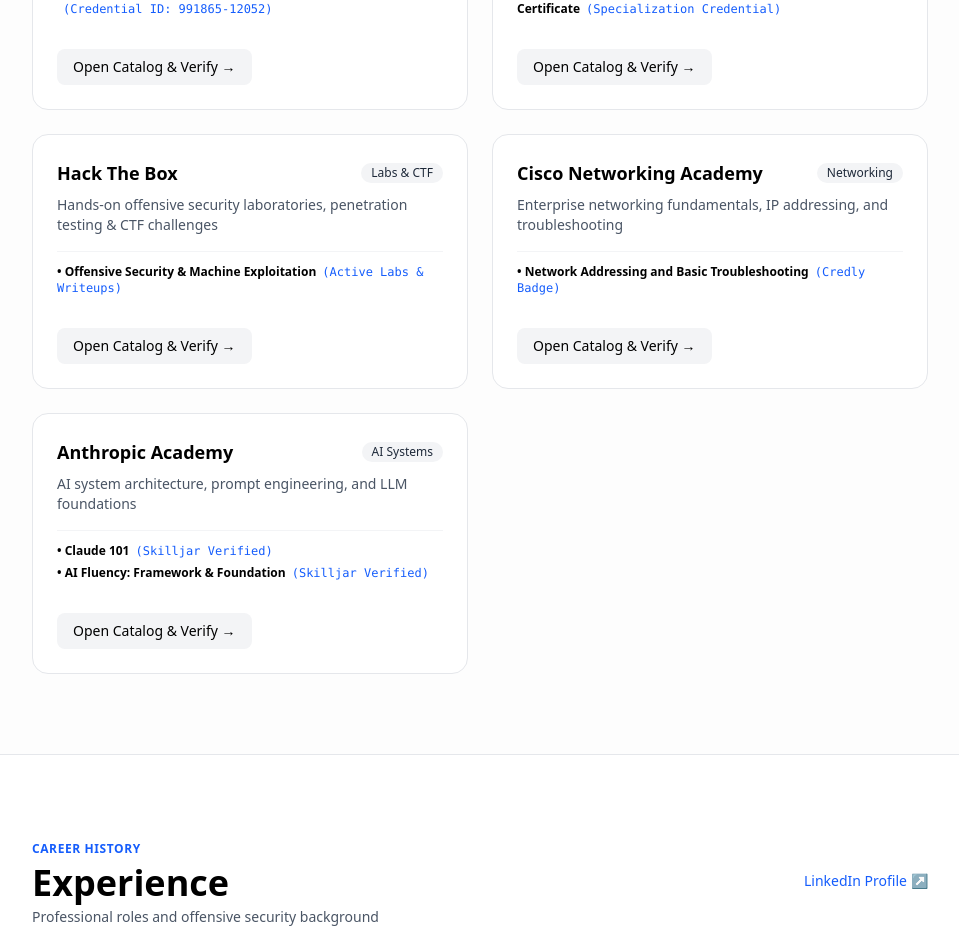
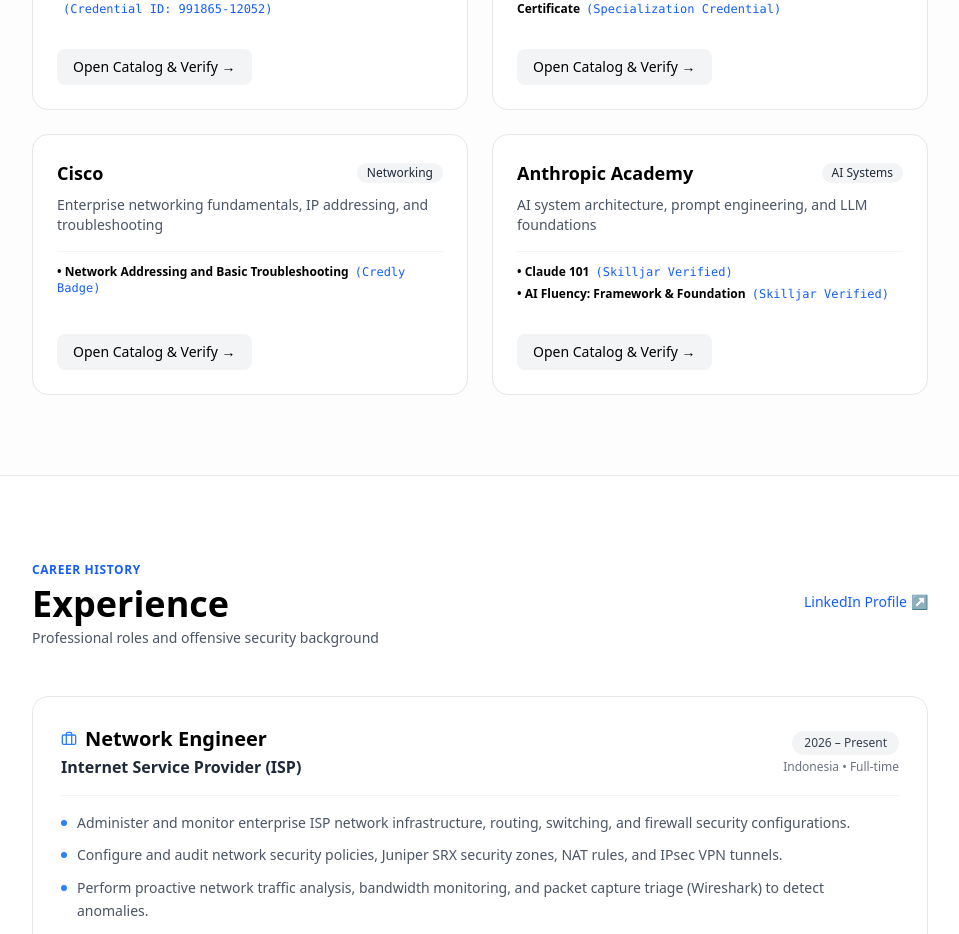
Before and after one commit to zerotrust1/portofolio, a Next.js app: page / in a window 1280 px wide. Shown: the part 1760-2694 px from the top of the page, without its empty margins (160-1119 px from the left). Built offline with nearby package versions, Linux system fonts and the light colour scheme.

Commit message:
fix: rename Cisco Networking Academy to Cisco, remove hallucinated HTB cert

```diff
--- a/app/certifications/[slug]/page.tsx
+++ b/app/certifications/[slug]/page.tsx
@@ -8,12 +8,18 @@ export function generateStaticParams() {
     slug: group.slug,
   }));
   params.push({ slug: "google-cybersecurity" });
+  params.push({ slug: "cisco-academy" });
   return params;
 }
 
 export default async function CertGroupPage({ params }: { params: Promise<{ slug: string }> }) {
   const { slug } = await params;
-  const group = certGroups.find((g) => g.slug === slug || (slug === "google-cybersecurity" && g.slug === "google"));
+  const group = certGroups.find(
+    (g) =>
+      g.slug === slug ||
+      (slug === "google-cybersecurity" && g.slug === "google") ||
+      (slug === "cisco-academy" && g.slug === "cisco")
+  );
 
   if (!group) {
     return (
--- a/data/certGroups.ts
+++ b/data/certGroups.ts
@@ -41,22 +41,8 @@ export const certGroups: CertGroup[] = [
     ],
   },
   {
-    title: "Hack The Box",
-    slug: "hack-the-box",
-    description: "Hands-on offensive security laboratories, penetration testing & CTF challenges",
-    badge: "Labs & CTF",
-    certifications: [
-      {
-        title: "Offensive Security & Machine Exploitation",
-        date: "2026",
-        credentialId: "Active Labs & Writeups",
-        url: "https://app.hackthebox.com",
-      },
-    ],
-  },
-  {
-    title: "Cisco Networking Academy",
-    slug: "cisco-academy",
+    title: "Cisco",
+    slug: "cisco",
     description: "Enterprise networking fundamentals, IP addressing, and troubleshooting",
     badge: "Networking",
     certifications: [
```
